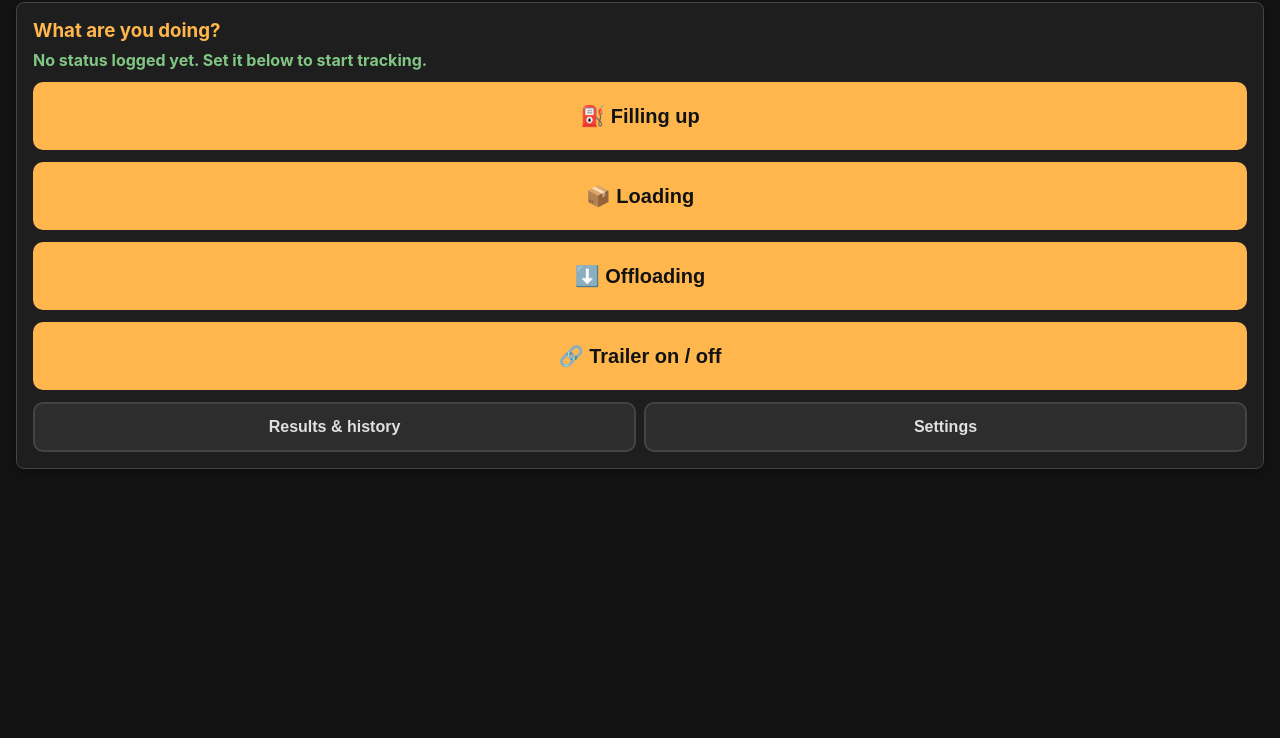
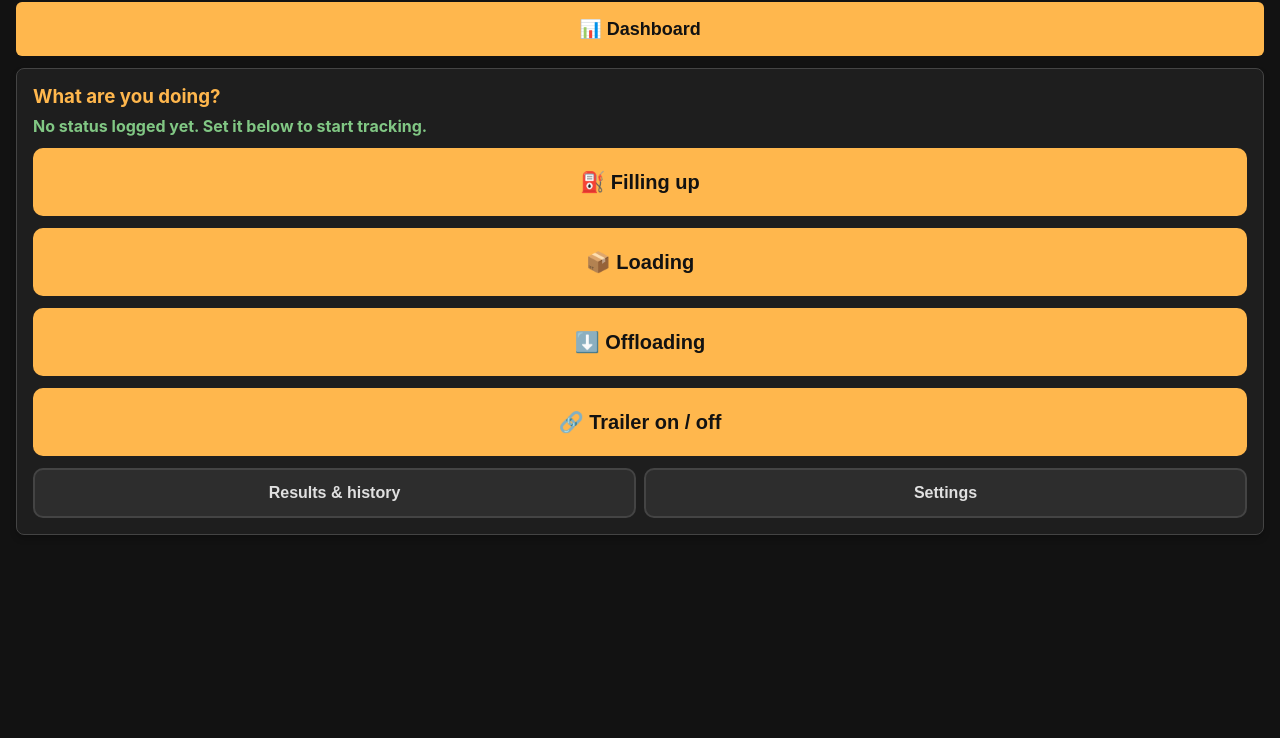
Before and after one commit to gerhardfourie245-alt/Shift-Log, a plain HTML site: page index.html in a window 1280 px wide. Shown: the part 62-800 px from the top of the page. Drawn offline with Linux system fonts and the light colour scheme.

Commit message:
Add dashboard.js script to index.html

```diff
--- a/index.html
+++ b/index.html
@@ -690,5 +690,7 @@
 <script src="products.js"></script>
     <script src="home.js"></script>
     <script src="crane.js"></script>
+<script src="dashboard.js"></script>
+</body>
 </body>
 </html>
```
